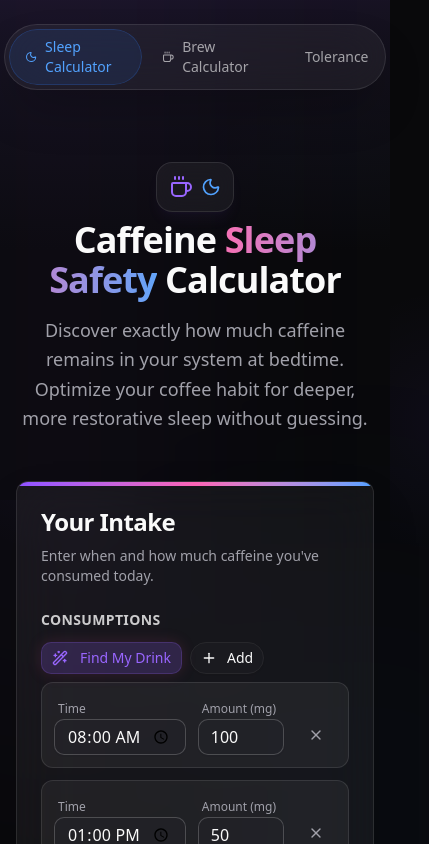
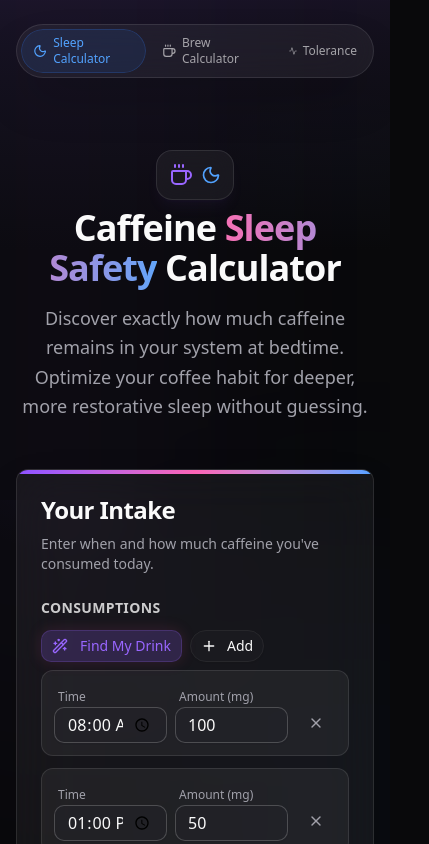
Before and after one commit to goldhaxx/caffeine-calculator, a Next.js app: page / in a window 390 px wide. Shown: the top 844 px of the page, 429 px wide, since content can reach past the window. Built offline with nearby package versions, Linux system fonts and the light colour scheme.

Commit message:
fix: Improve responsive layouts across components and prevent horizontal overflow.

```diff
--- a/src/app/globals.css
+++ b/src/app/globals.css
@@ -43,14 +43,17 @@
     from {
       height: 0;
     }
+
     to {
       height: var(--radix-accordion-content-height);
     }
   }
+
   @keyframes accordion-up {
     from {
       height: var(--radix-accordion-content-height);
     }
+
     to {
       height: 0;
     }
@@ -66,6 +69,7 @@
   color utility to any element that depends on these defaults.
 */
 @layer base {
+
   *,
   ::after,
   ::before,
@@ -127,6 +131,12 @@
   * {
     @apply border-border;
   }
+
+  html,
+  body {
+    @apply overflow-x-hidden w-full;
+  }
+
   body {
     @apply bg-background text-foreground font-sans antialiased selection:bg-primary/30;
     background-image: radial-gradient(circle at 15% 50%, rgba(120, 80, 255, 0.05), transparent 25%),
--- a/src/app/layout.tsx
+++ b/src/app/layout.tsx
@@ -1,10 +1,16 @@
-import type { Metadata } from 'next';
+import type { Metadata, Viewport } from 'next';
 import { Inter, Outfit } from 'next/font/google';
 import './globals.css';
 import { TooltipProvider } from '@/components/ui/tooltip';
 
 const inter = Inter({ subsets: ['latin'], variable: '--font-inter' });
 const outfit = Outfit({ subsets: ['latin'], variable: '--font-outfit' });
+
+export const viewport: Viewport = {
+  width: 'device-width',
+  initialScale: 1,
+  maximumScale: 1,
+};
 
 export const metadata: Metadata = {
   title: 'Caffeine Sleep Safety Calculator',
@@ -28,7 +34,7 @@
 }>) {
   return (
     <html lang="en" className="dark">
-      <body className={`${inter.variable} ${outfit.variable} font-sans`}>
+      <body className={`${inter.variable} ${outfit.variable} font-sans overflow-x-hidden`}>
         <TooltipProvider delayDuration={300}>
           {children}
         </TooltipProvider>
--- a/src/components/calculator/CalculatorForm.tsx
+++ b/src/components/calculator/CalculatorForm.tsx
@@ -80,31 +80,31 @@
                   initial={{ opacity: 0, y: -10 }}
                   animate={{ opacity: 1, y: 0 }}
                   exit={{ opacity: 0, scale: 0.95 }}
-                  className="flex items-end gap-3 bg-white/5 p-3 rounded-lg border border-white/10"
+                  className="flex flex-wrap sm:flex-nowrap items-end gap-2 sm:gap-3 bg-white/5 p-3 rounded-lg border border-white/10"
                 >
-                  <div className="flex-1 space-y-1.5">
+                  <div className="flex-1 min-w-[100px] space-y-1.5">
                     <label className="text-xs font-medium text-muted-foreground ml-1">Time</label>
                     <Input
                       type="time"
                       value={cons.time}
                       onChange={(e) => updateConsumption(cons.id, 'time', e.target.value)}
-                      className="bg-transparent border-white/20 focus-visible:ring-primary"
+                      className="bg-transparent border-white/20 focus-visible:ring-primary w-full"
                     />
                   </div>
-                  <div className="flex-1 space-y-1.5">
+                  <div className="flex-1 min-w-[100px] space-y-1.5">
                     <label className="text-xs font-medium text-muted-foreground ml-1">Amount (mg)</label>
                     <Input
                       type="number"
                       value={cons.mg}
                       onChange={(e) => updateConsumption(cons.id, 'mg', Number(e.target.value))}
-                      className="bg-transparent border-white/20 focus-visible:ring-primary [appearance:textfield] [&::-webkit-outer-spin-button]:appearance-none [&::-webkit-inner-spin-button]:appearance-none"
+                      className="bg-transparent border-white/20 focus-visible:ring-primary w-full [appearance:textfield] [&::-webkit-outer-spin-button]:appearance-none [&::-webkit-inner-spin-button]:appearance-none"
                     />
                   </div>
                   <Button
                     variant="ghost"
                     size="icon"
                     onClick={() => removeConsumption(cons.id)}
-                    className="text-muted-foreground hover:text-destructive hover:bg-destructive/20 h-10 w-10 shrink-0"
+                    className="text-muted-foreground hover:text-destructive hover:bg-destructive/20 h-10 w-10 shrink-0 sm:mt-0 mt-5"
                     disabled={consumptions.length === 1}
                   >
                     <X className="h-4 w-4" />
--- a/src/components/calculator/ResultsDashboard.tsx
+++ b/src/components/calculator/ResultsDashboard.tsx
@@ -46,7 +46,7 @@
   return (
     <div className="space-y-6">
       {/* Top Cards */}
-      <div className="grid grid-cols-1 md:grid-cols-2 gap-6">
+      <div className="grid grid-cols-1 sm:grid-cols-2 gap-6">
         <motion.div initial={{ opacity: 0, y: 20 }} animate={{ opacity: 1, y: 0 }} transition={{ delay: 0.1 }}>
           <Card className="glass-panel border-white/10 h-full">
             <CardHeader className="pb-2">
--- a/src/components/coffee/BrewCalculatorForm.tsx
+++ b/src/components/coffee/BrewCalculatorForm.tsx
@@ -126,7 +126,7 @@
         </div>
 
         {/* Roast level */}
-        <div className="grid grid-cols-2 gap-4 pb-4 border-b border-white/10">
+        <div className="grid grid-cols-1 sm:grid-cols-2 gap-4 pb-4 border-b border-white/10">
           <div className="space-y-1.5">
             <label className="text-sm font-medium flex items-center">
               Roast Level
@@ -183,7 +183,7 @@
             </Select>
           </div>
 
-          <div className={`grid gap-4 transition-all duration-300 ${params.brewMethod === 'cold_brew' ? 'grid-cols-1' : 'grid-cols-2'}`}>
+          <div className={`grid gap-4 transition-all duration-300 ${params.brewMethod === 'cold_brew' ? 'grid-cols-1' : 'grid-cols-1 sm:grid-cols-2'}`}>
             {params.brewMethod !== 'cold_brew' && (
               <div className="space-y-1.5 animate-in fade-in zoom-in-95 duration-300">
                 <div className="flex justify-between items-center">
--- a/src/components/coffee/BrewResults.tsx
+++ b/src/components/coffee/BrewResults.tsx
@@ -52,7 +52,7 @@
         </Card>
       </motion.div>
 
-      <div className="grid grid-cols-1 md:grid-cols-3 gap-4">
+      <div className="grid grid-cols-1 sm:grid-cols-3 gap-4">
         <motion.div initial={{ opacity: 0, y: 20 }} animate={{ opacity: 1, y: 0 }} transition={{ delay: 0.1 }}>
           <Card className="glass-panel border-white/10 p-4 text-center">
             <p className="text-3xl font-bold text-blue-400">{redBulls}x</p>
--- a/src/components/layout/Header.tsx
+++ b/src/components/layout/Header.tsx
@@ -44,7 +44,7 @@
             <Link
               key={link.href}
               href={link.href}
-              className="relative px-4 py-2 rounded-full overflow-hidden"
+              className="relative px-3 sm:px-4 py-1.5 sm:py-2 rounded-full overflow-hidden"
             >
               {/* Background pill selector */}
               {isActive && (
@@ -56,7 +56,7 @@
               )}
 
               <div className={cn(
-                "relative flex items-center gap-2 text-sm font-medium z-10 transition-colors duration-300",
+                "relative flex items-center gap-1.5 sm:gap-2 text-xs sm:text-sm font-medium z-10 transition-colors duration-300",
                 isActive ? link.color : "text-white/60 hover:text-white"
               )}>
                 <Icon className="w-4 h-4" />
--- a/src/components/tolerance/ToleranceDashboard.tsx
+++ b/src/components/tolerance/ToleranceDashboard.tsx
@@ -12,7 +12,7 @@
 export function ToleranceDashboard({ plan }: ToleranceDashboardProps) {
   return (
     <div className="space-y-6">
-      <div className="grid grid-cols-1 md:grid-cols-2 gap-4">
+      <div className="grid grid-cols-1 sm:grid-cols-2 gap-4">
         <motion.div initial={{ opacity: 0, y: 10 }} animate={{ opacity: 1, y: 0 }} transition={{ delay: 0.1 }}>
           <Card className="glass-panel border-white/10 h-full">
             <CardContent className="pt-6 flex items-center justify-between">
```
